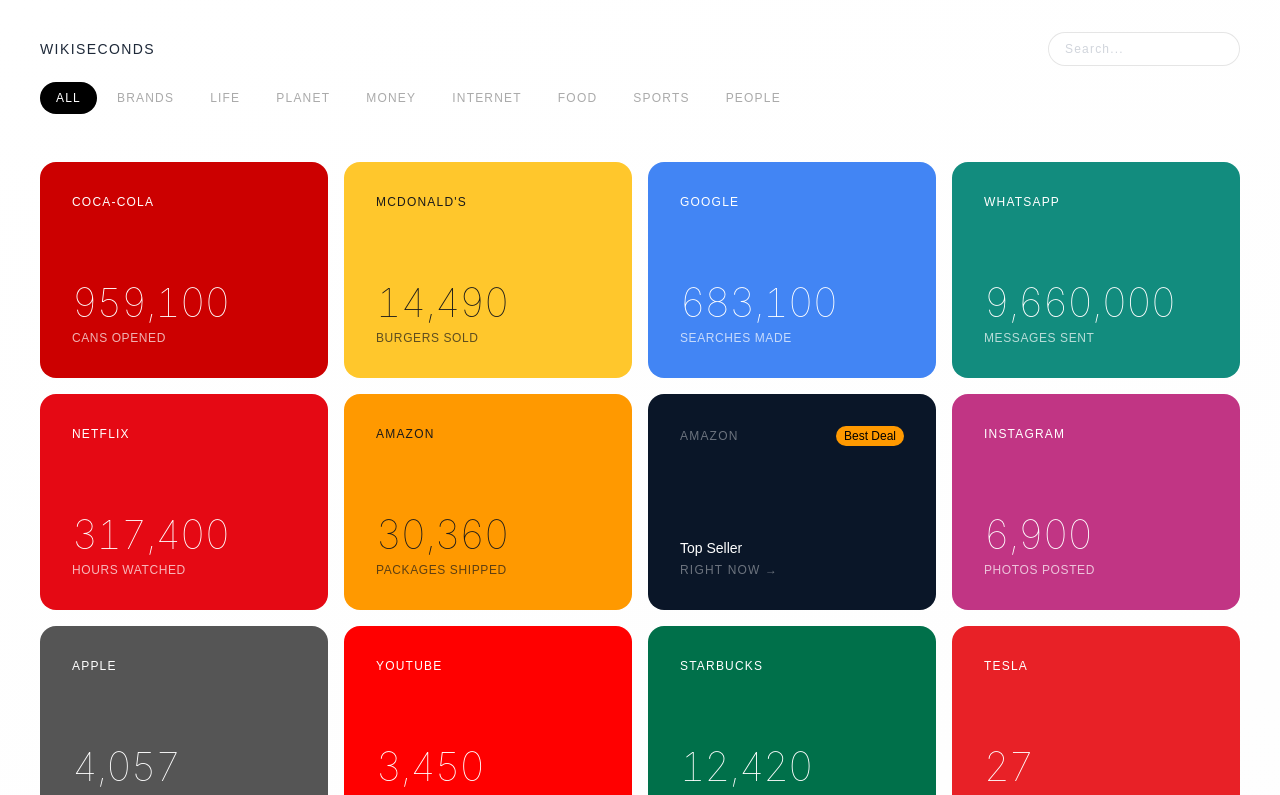
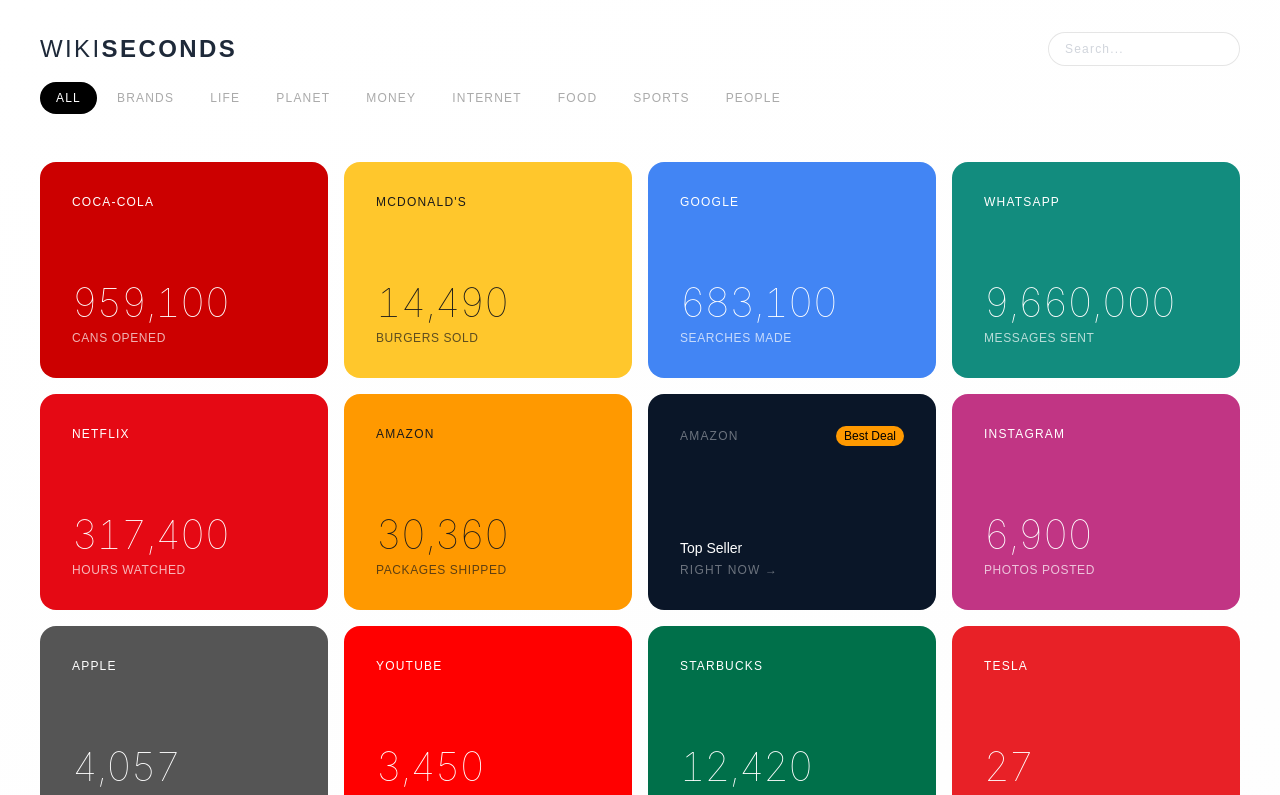
Before and after one commit to graciadavid/onesecond, a Next.js app: page / in a window 1280 px wide. Shown: the top 795 px of the page. Built offline with nearby package versions, Linux system fonts and the light colour scheme.

Commit message:
bigger wikiseconds title

```diff
--- a/app/page.tsx
+++ b/app/page.tsx
@@ -65,7 +65,7 @@
 
      <header className="px-5 md:px-10 py-6 md:py-8 flex flex-col gap-4">
        <div className="flex items-center justify-between gap-4">
-         <p className="text-gray-800 text-xs md:text-sm font-light tracking-widest uppercase shrink-0">Wiki<b>Seconds</b></p>
+         <p className="text-gray-800 text-lg md:text-2xl font-light tracking-widest uppercase shrink-0">Wiki<span className="font-bold">Seconds</span></p>
          <input
            type="text"
            placeholder="Search..."
```
